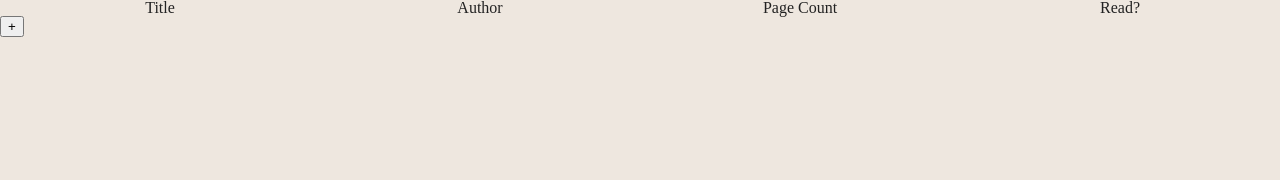
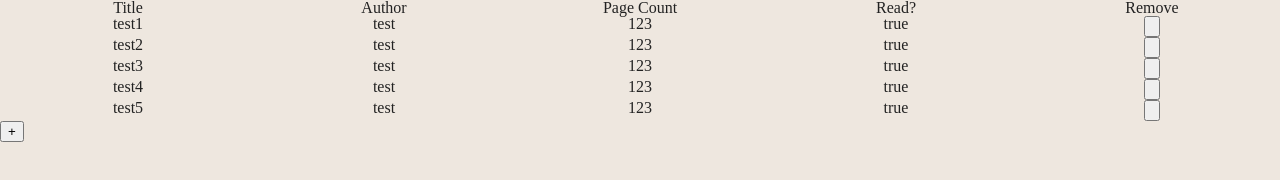
Before and after one commit to abaker93/library, a plain HTML site: page index.html in a window 1280 px wide. Drawn offline with Linux system fonts and the light colour scheme; a web font is replaced by a local one.

Commit message:
add remove buttons

```diff
--- a/index.html
+++ b/index.html
@@ -17,6 +17,7 @@
 			<div>Author</div>
 			<div>Page Count</div>
 			<div>Read?</div>
+			<div>Remove</div>
 		</div>
 		<div id="library-list"></div>
 	</div>
--- a/main.js
+++ b/main.js
@@ -1,4 +1,35 @@
-let library = [];
+let library = [
+	{
+		title: 'test1',
+		author: 'test',
+		pages: 123,
+		read: true
+	},
+	{
+		title: 'test2',
+		author: 'test',
+		pages: 123,
+		read: true
+	},
+	{
+		title: 'test3',
+		author: 'test',
+		pages: 123,
+		read: true
+	},
+	{
+		title: 'test4',
+		author: 'test',
+		pages: 123,
+		read: true
+	},
+	{
+		title: 'test5',
+		author: 'test',
+		pages: 123,
+		read: true
+	}
+];
 const libraryList = document.getElementById('library-list');
 const formModal = document.getElementById('form-modal');
 
@@ -26,19 +57,21 @@ function addBookToLibrary() {
 
 function displayBooks() {
 	libraryList.innerHTML = '';
+
 	for(let i=0; i<library.length; i++) {
 		const libraryItem = document.createElement('div');
 		libraryItem.classList.add('library-row');
-		libraryItem.setAttribute('data-index', i);
 		libraryItem.innerHTML =
 			`<div>${library[i].title}</div>
 			<div>${library[i].author}</div>
 			<div>${library[i].pages}</div>
 			<div>${library[i].read}</div>
-			<button class="remove-btn" onclick="removeBook()">X</button>`;
+			<button class="remove-btn" onclick="removeBook(${i})"><svg viewBox="0 0 24 24"><path d="M6 19c0 1.1.9 2 2 2h8c1.1 0 2-.9 2-2V7H6v12zM19 4h-3.5l-1-1h-5l-1 1H5v2h14V4z"></path></svg></button>`;
 		libraryList.append(libraryItem);
 	}
 }
+
+
 
 displayBooks();
 
@@ -49,24 +82,17 @@ function clearForm() {
 	document.getElementById('form-read').checked = false;
 }
 
-// function removeBook() {
-// 	const removeBtns = document.querySelectorAll('.remove-btn');
-// 	const libraryRows = document.querySelectorAll('.library-row');
-// 	console.log(removeBtns);
-// 	console.log(libraryRows.length);
-
-// 	removeBtns.forEach(btn => {
-// 		btn.addEventListener('click', e => {
-// 			let bookID = e.target.parentElement.getAttribute('data-index');
-// 			console.log(bookID);
-// 			for (let i=0; i<libraryRows.length; i++) {
-// 				console.log(libraryRows.dataset);
-// 			}
-// 		})
-// 	})
-// }
+function removeBook(i) {
+	library.splice(i, 1);
+	displayBooks();
+}
 
 function showModal() {
 	formModal.classList.remove('hide');
 	formModal.classList.add('show');
 }
+
+function hideModal() {
+	formModal.classList.remove('show');
+	formModal.classList.add('hide');
+}
--- a/styles.css
+++ b/styles.css
@@ -5,15 +5,13 @@ body {
 	color: #222;
 }
 
+/* svg { height: 16px; }*/
+
 #library #library-header,
 #library #library-list > div {
 	display: grid;
-	grid-template-columns: repeat(4, 1fr);
+	grid-template-columns: repeat(5, 1fr);
 	justify-items: center;
-}
-
-button.remove-btn {
-	display: none;
 }
 
 .hide { display: none; }
```
